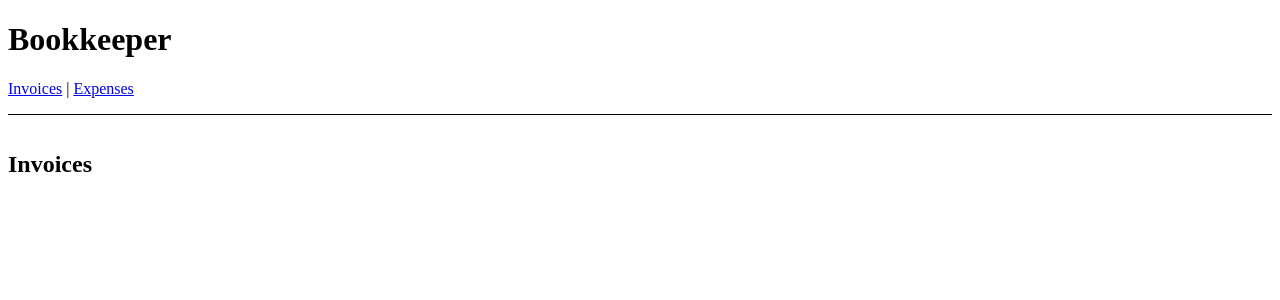
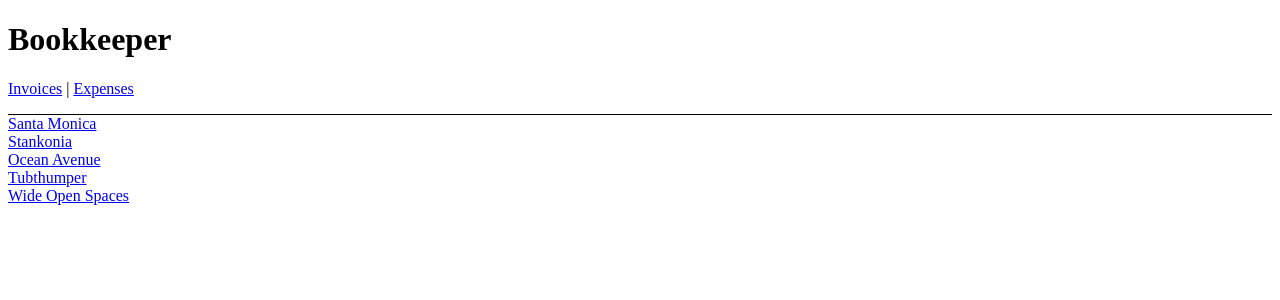
Before and after one commit to kyh174/react-router-prac, a React (Create React App) app in the folder router-tutorial/: page /invoices in a window 1280 px wide. Shown: the top 300 px of the page. Built offline with nearby package versions, Linux system fonts and the light colour scheme.

Commit message:
0717_데이터 가져오기

```diff
--- a/router-tutorial/src/App.css
+++ b/router-tutorial/src/App.css
@@ -10,3 +10,8 @@
 .invoices-main {
   padding: 1rem 0;
 }
+
+.invoices-nav {
+  display: flex;
+  flex-direction: column;
+}
--- /dev/null
+++ b/router-tutorial/src/data.js
@@ -0,0 +1,36 @@
+let invoices = [
+  {
+    name: "Santa Monica",
+    number: 1995,
+    amount: "$10,800",
+    due: "12/05/1995",
+  },
+  {
+    name: "Stankonia",
+    number: 2000,
+    amount: "$8,000",
+    due: "10/31/2000",
+  },
+  {
+    name: "Ocean Avenue",
+    number: 2003,
+    amount: "$9,500",
+    due: "07/22/2003",
+  },
+  {
+    name: "Tubthumper",
+    number: 1997,
+    amount: "$14,000",
+    due: "09/01/1997",
+  },
+  {
+    name: "Wide Open Spaces",
+    number: 1998,
+    amount: "$4,600",
+    due: "01/27/1998",
+  },
+];
+
+export function getInvoices() {
+  return invoices;
+}
--- a/router-tutorial/src/routes/invoices.jsx
+++ b/router-tutorial/src/routes/invoices.jsx
@@ -1,7 +1,20 @@
+import { Link } from 'react-router-dom';
+import { getInvoices } from '../data';
+
 export default function Invoices() {
+  let invoices = getInvoices();
   return (
-    <main className="invoices-main">
-      <h2>Invoices</h2>
-    </main>
+    <div className='invoices-div'>
+      <nav className='invoices-nav'>
+        {invoices.map((invoice) => (
+          <Link
+            to={`/invoices/${invoice.number}`}
+            key={invoice.number}
+          >
+            {invoice.name}
+          </Link>
+        ))}
+      </nav>
+    </div>
   );
 }
```
